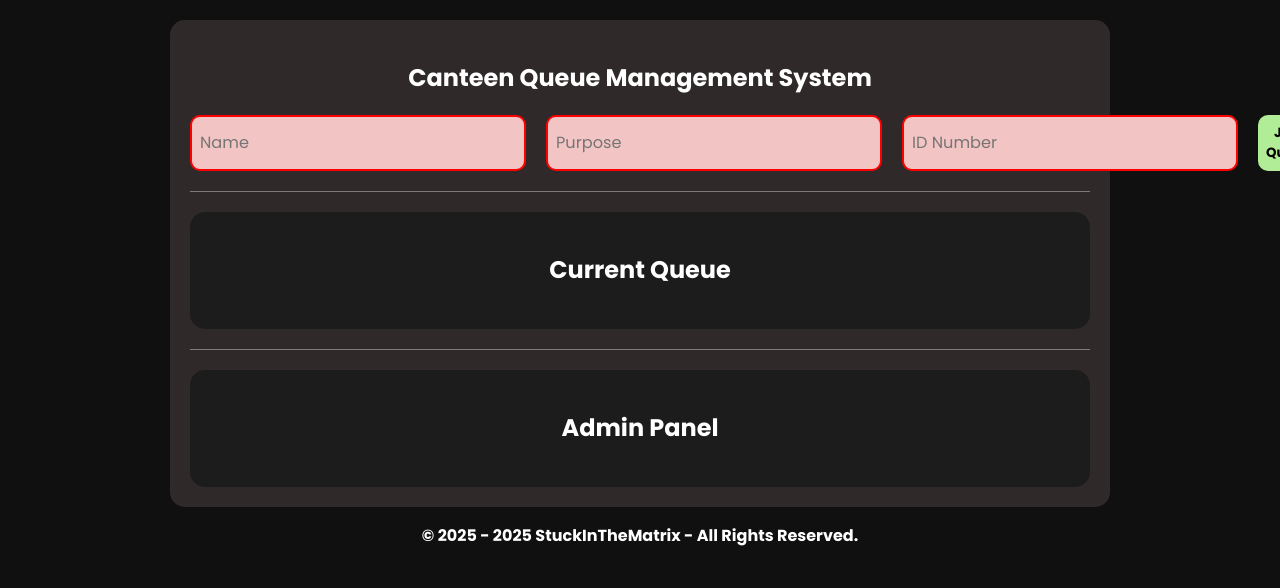
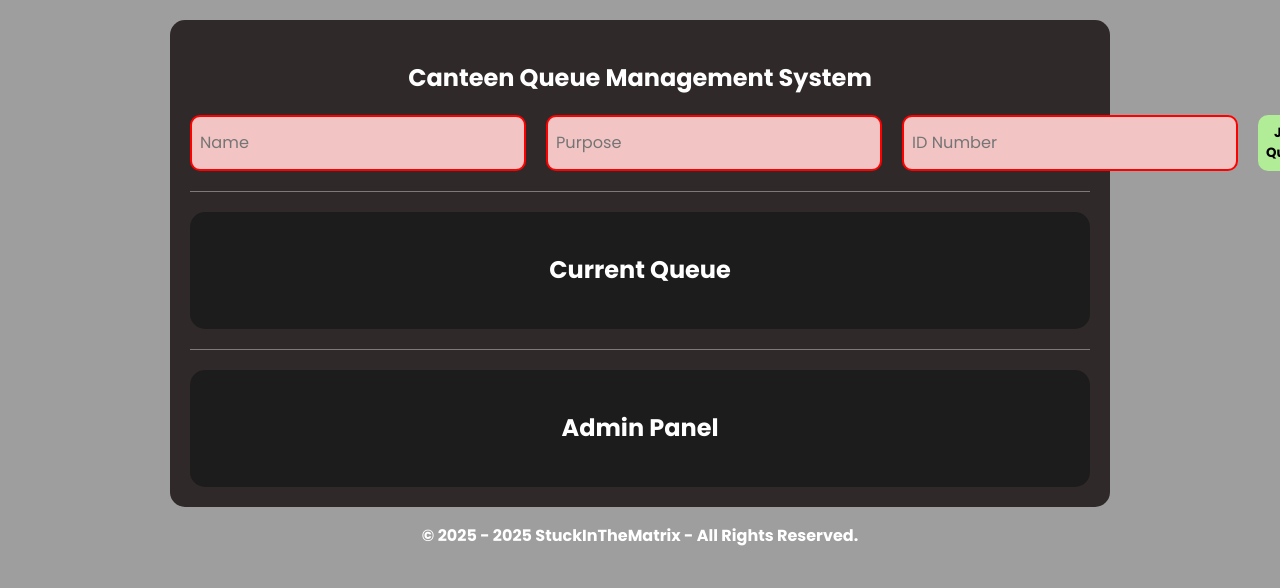
Before and after one commit to M-BERNADOS-2028/StuckInTheMatrix, a plain HTML site: page queue.html in a window 1280 px wide. Shown: the top 588 px of the page. Drawn offline with Linux system fonts and the light colour scheme; the site is published under a folder, as on GitHub Pages, so addresses that start at the root find nothing; a web font is replaced by a local one.

Commit message:
Update queue.css

```diff
--- a/assets/css/queue.css
+++ b/assets/css/queue.css
@@ -8,7 +8,7 @@ body {
   background-repeat: no-repeat;
   background-size: cover;
   color: white;
-  background-image: url("/assets/background.gif");
+  background-image: url("../background.gif");
 }
 h2 {
   text-align: center;
```
